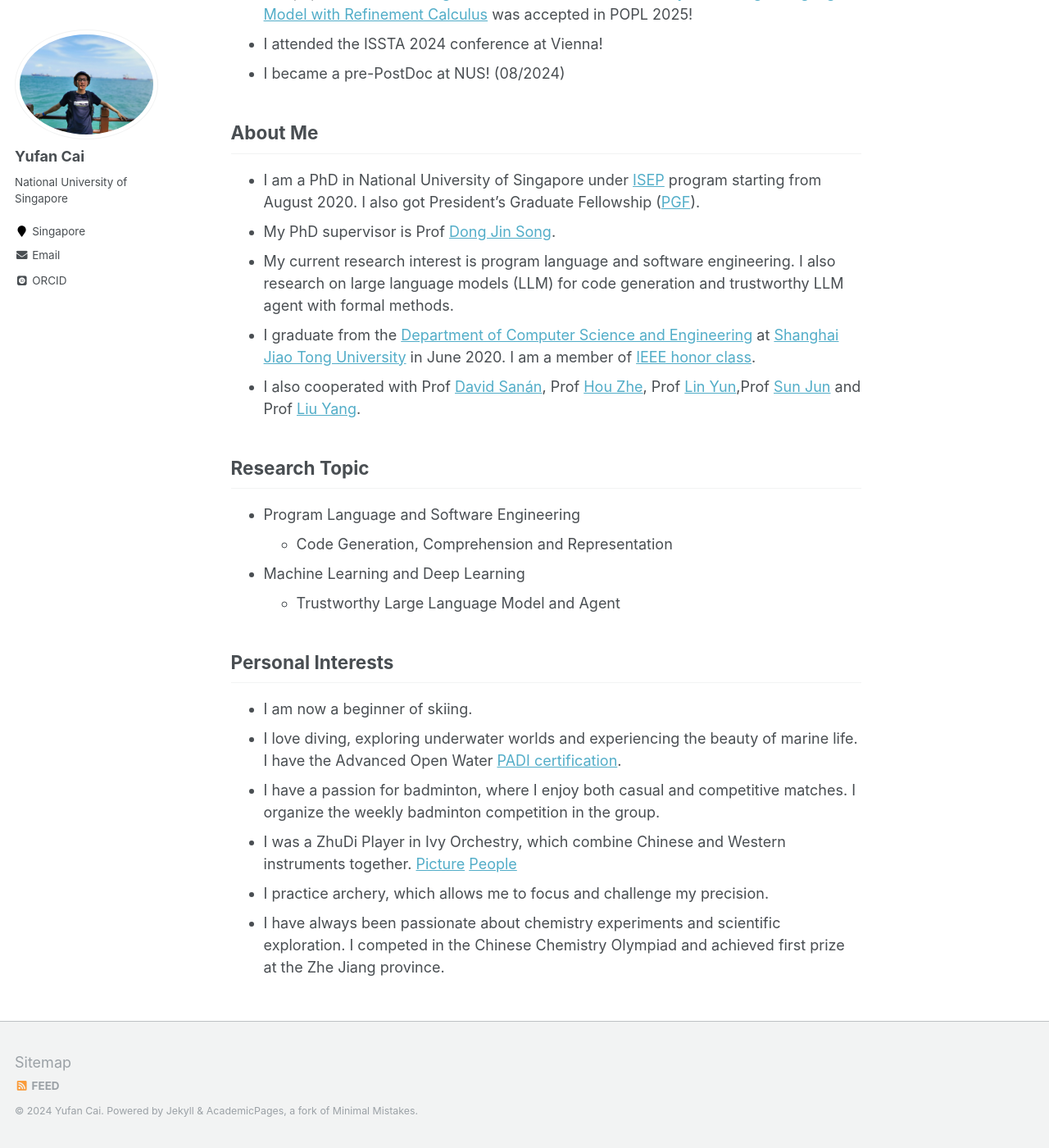
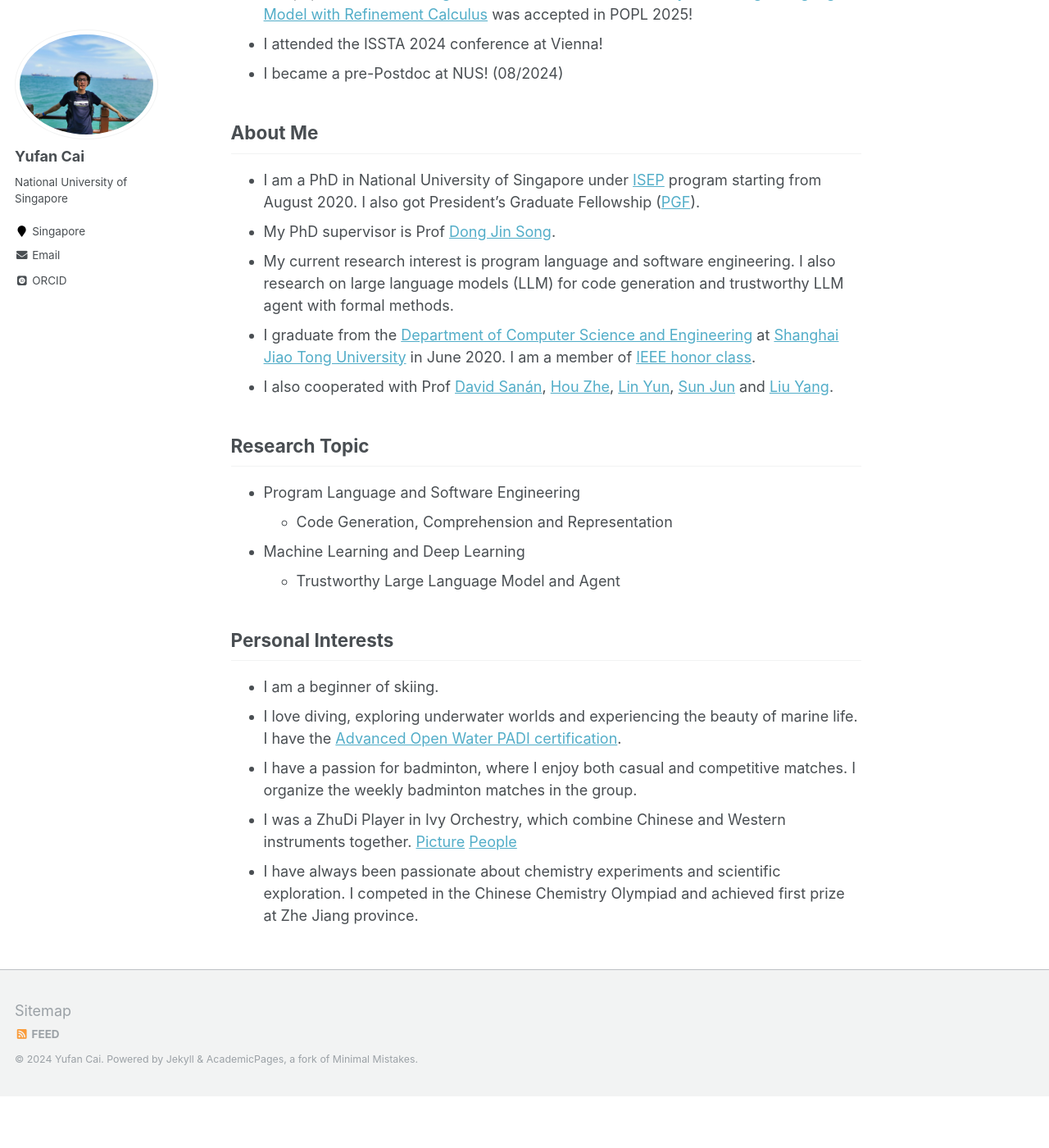
Before and after one commit to CaiYufan-NUS/caiyufan-nus.github.io, a Jekyll site: the page built from _pages/about.md, in a window 1280 px wide and 1400 px high, scrolled down 321 px. Shown: the whole window at 82% size. Built offline with Jekyll 4.4.1, drawn with Linux system fonts in a browser that asks for light colours; some web fonts are replaced; after the commit the page ends 1658 px from its top, so only the background shows below that.

Commit message:
Customize academic website

```diff
--- a/_pages/about.md
+++ b/_pages/about.md
@@ -11,14 +11,14 @@ redirect_from:
 - I passed my PhD oral defense! (17/12/2024)
 - Our paper [Automated Program Refinement: Guide and Verify Code Large Language Model with Refinement Calculus](https://arxiv.org/abs/2406.18616) was accepted in POPL 2025!
 - I attended the ISSTA 2024 conference at Vienna!
-- I became a pre-PostDoc at NUS! (08/2024)
+- I became a pre-Postdoc at NUS! (08/2024)
 
 ## About Me
 * I am a PhD in National University of Singapore under [ISEP](https://isep.nus.edu.sg/) program starting from August 2020. I also got President's Graduate Fellowship ([PGF](https://nusgs.nus.edu.sg/scholarships/presidents-graduate-fellowship)).
 * My PhD supervisor is Prof [Dong Jin Song](https://www.comp.nus.edu.sg/~dongjs/).
 * My current research interest is program language and software engineering. I also research on large language models (LLM) for code generation and trustworthy LLM agent with formal methods.
 * I graduate from the [Department of Computer Science and Engineering](http://www.cs.sjtu.edu.cn/index.aspx) at [Shanghai Jiao Tong University](https://www.sjtu.edu.cn/) in June 2020. I am a member of [IEEE honor class](http://english.seiee.sjtu.edu.cn/english/info/8338.htm).
-* I also cooperated with Prof [David Sanán](https://davidsanan.github.io/), Prof [Hou Zhe](https://zhehou.github.io/), Prof [Lin Yun](http://linyun.info/),Prof [Sun Jun](https://sunjun.site/research/) and Prof [Liu Yang](https://personal.ntu.edu.sg/yangliu/).
+* I also cooperated with Prof [David Sanán](https://davidsanan.github.io/), [Hou Zhe](https://zhehou.github.io/), [Lin Yun](http://linyun.info/), [Sun Jun](https://sunjun.site/research/) and [Liu Yang](https://personal.ntu.edu.sg/yangliu/).
 
 ## Research Topic
 - Program Language and Software Engineering
@@ -27,9 +27,8 @@ redirect_from:
   - Trustworthy Large Language Model and Agent
 
 ## Personal Interests
-- I am now a beginner of skiing.
-- I love diving, exploring underwater worlds and experiencing the beauty of marine life. I have the Advanced Open Water [PADI certification](https://www.padi.com/education).
-- I have a passion for badminton, where I enjoy both casual and competitive matches. I organize the weekly badminton competition in the group.
+- I am a beginner of skiing.
+- I love diving, exploring underwater worlds and experiencing the beauty of marine life. I have the [Advanced Open Water PADI certification](https://www.padi.com/education).
+- I have a passion for badminton, where I enjoy both casual and competitive matches. I organize the weekly badminton matches in the group.
 - I was a ZhuDi Player in Ivy Orchestry, which combine Chinese and Western instruments together. [Picture](https://caiyufan-nus.github.io/files/music.jpg) [People](https://caiyufan-nus.github.io/files/orchestra.jpg)
-- I practice archery, which allows me to focus and challenge my precision.
-- I have always been passionate about chemistry experiments and scientific exploration. I competed in the Chinese Chemistry Olympiad and achieved first prize at the Zhe Jiang province.
+- I have always been passionate about chemistry experiments and scientific exploration. I competed in the Chinese Chemistry Olympiad and achieved first prize at Zhe Jiang province.
```
Also changed, not shown: _pages/cv.md (+6 -4 lines).
